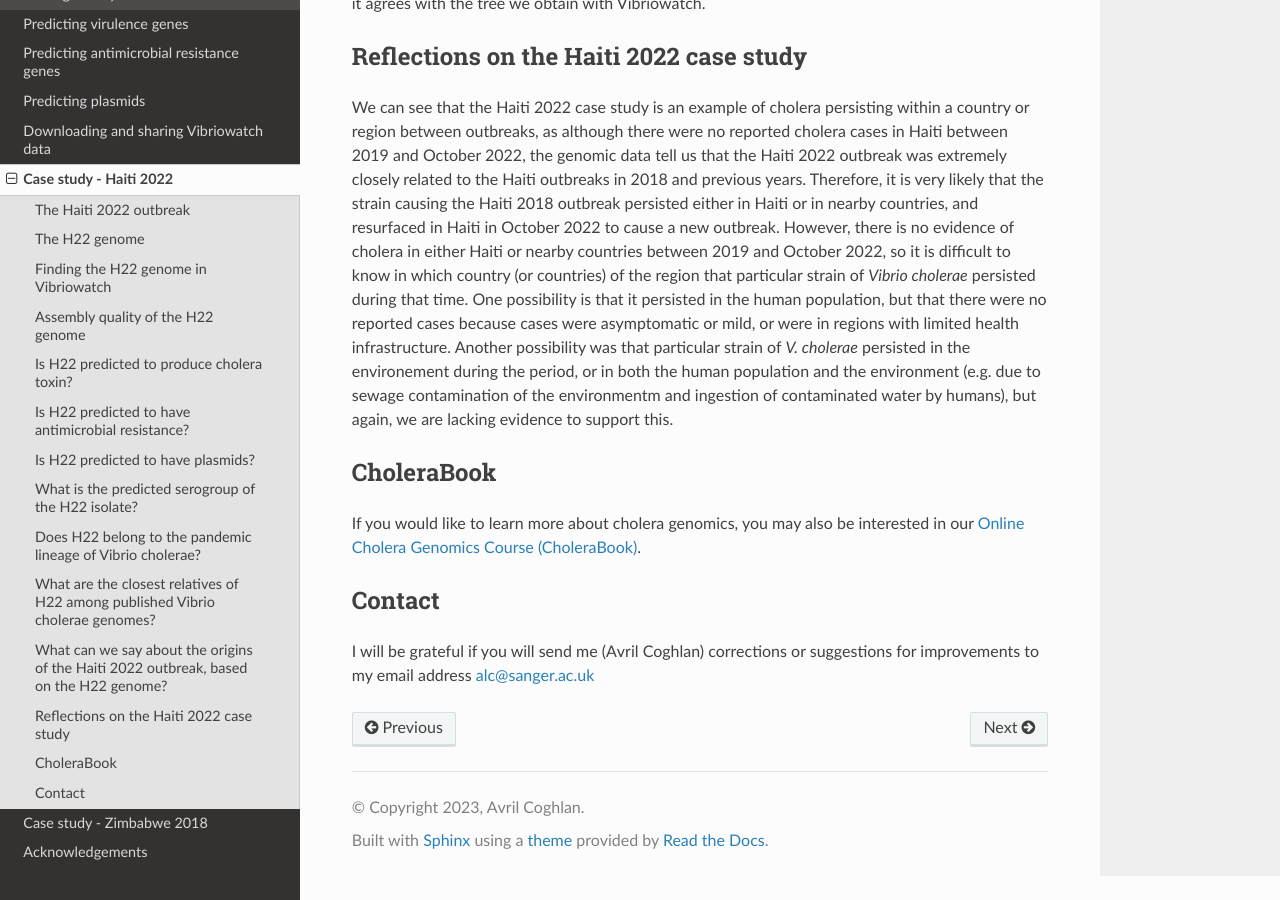
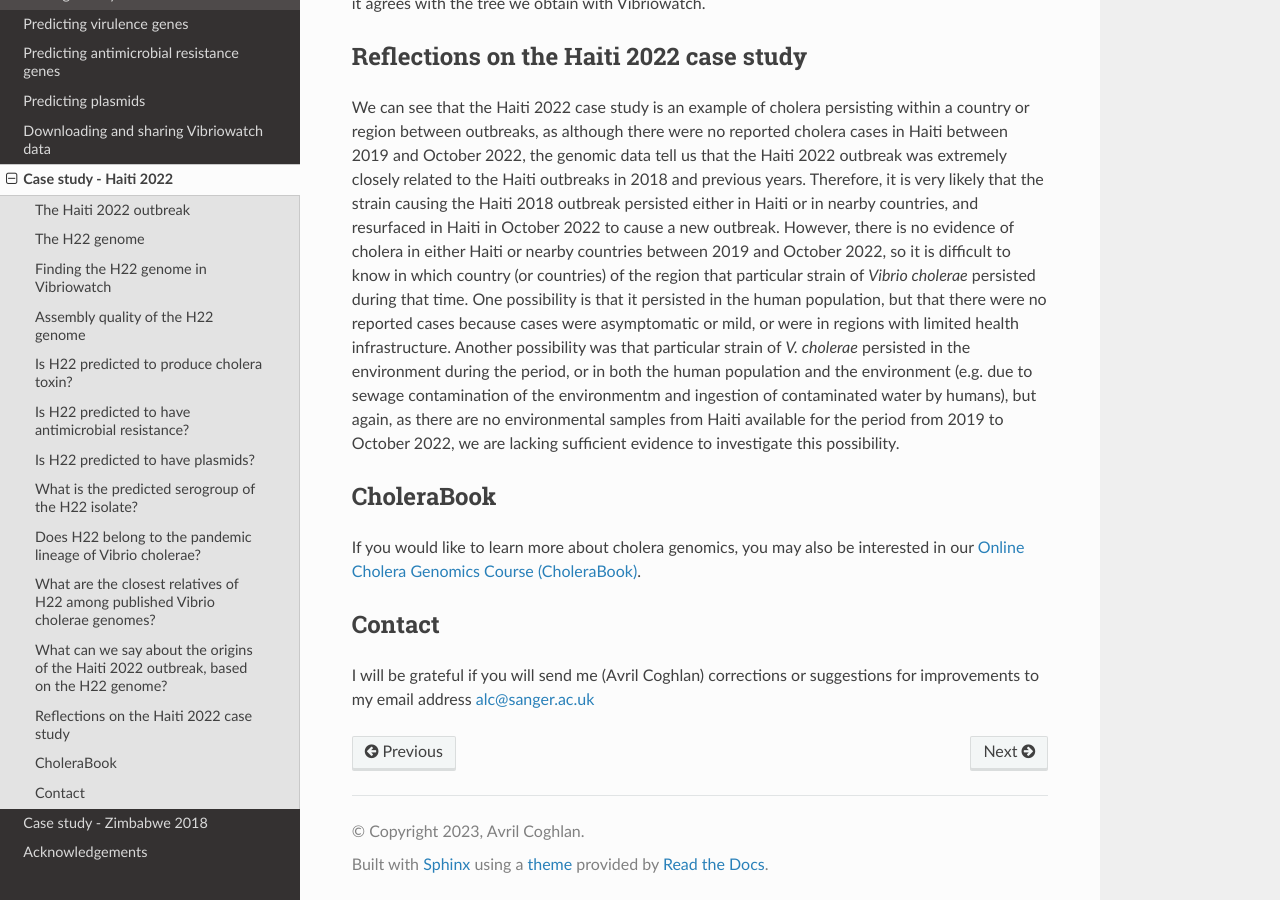
Before and after one commit to avrilcoghlan/vibriowatch, a Sphinx documentation site: the page built from docs/source/haiti.rst, in a window 1280 px wide and 900 px high, scrolled down 20387 px. Built offline with Sphinx 7.4.7 and the Read the Docs theme 3.1.0, drawn with Linux system fonts in a browser that asks for light colours.

Commit message:
Update haiti.rst

```diff
--- a/docs/source/haiti.rst
+++ b/docs/source/haiti.rst
@@ -508,9 +508,10 @@ Haiti 2018 outbreak persisted either in Haiti or in nearby countries, and resurf
 However, there is no evidence of cholera in either Haiti or nearby countries between 2019 and October 2022, so it is difficult to
 know in which country (or countries) of the region that particular strain of *Vibrio cholerae* persisted during that time. One possibility is that it persisted
 in the human population, but that there were no reported cases because cases were asymptomatic or mild, or were in regions with limited
-health infrastructure. Another possibility was that particular strain of *V. cholerae* persisted in the environement during the
+health infrastructure. Another possibility was that particular strain of *V. cholerae* persisted in the environment during the
 period, or in both the human population and the environment (e.g. due to sewage contamination of the environmentm and ingestion
-of contaminated water by humans), but again, we are lacking evidence to support this.
+of contaminated water by humans), but again, as there are no environmental samples from Haiti available for the period from 2019 to October
+2022, we are lacking sufficient evidence to investigate this possibility.
 
 CholeraBook
 -----------
```
